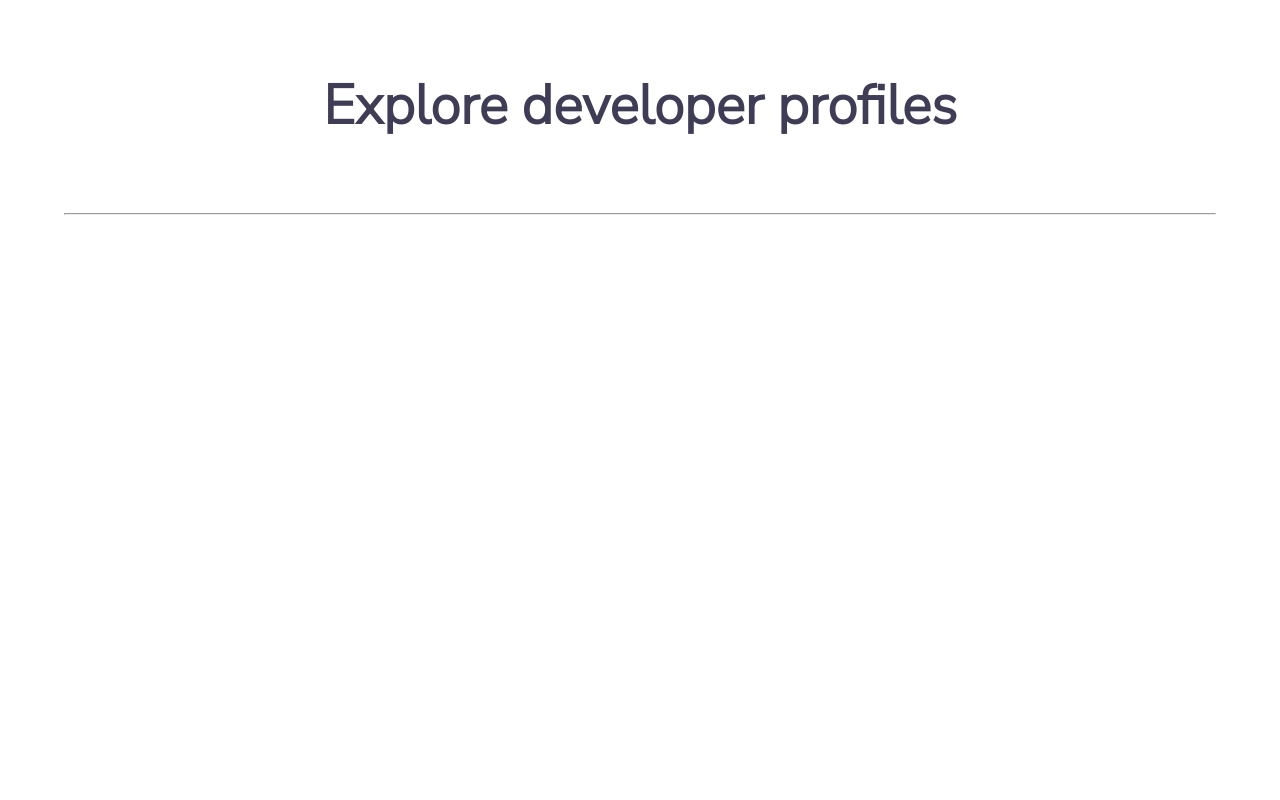
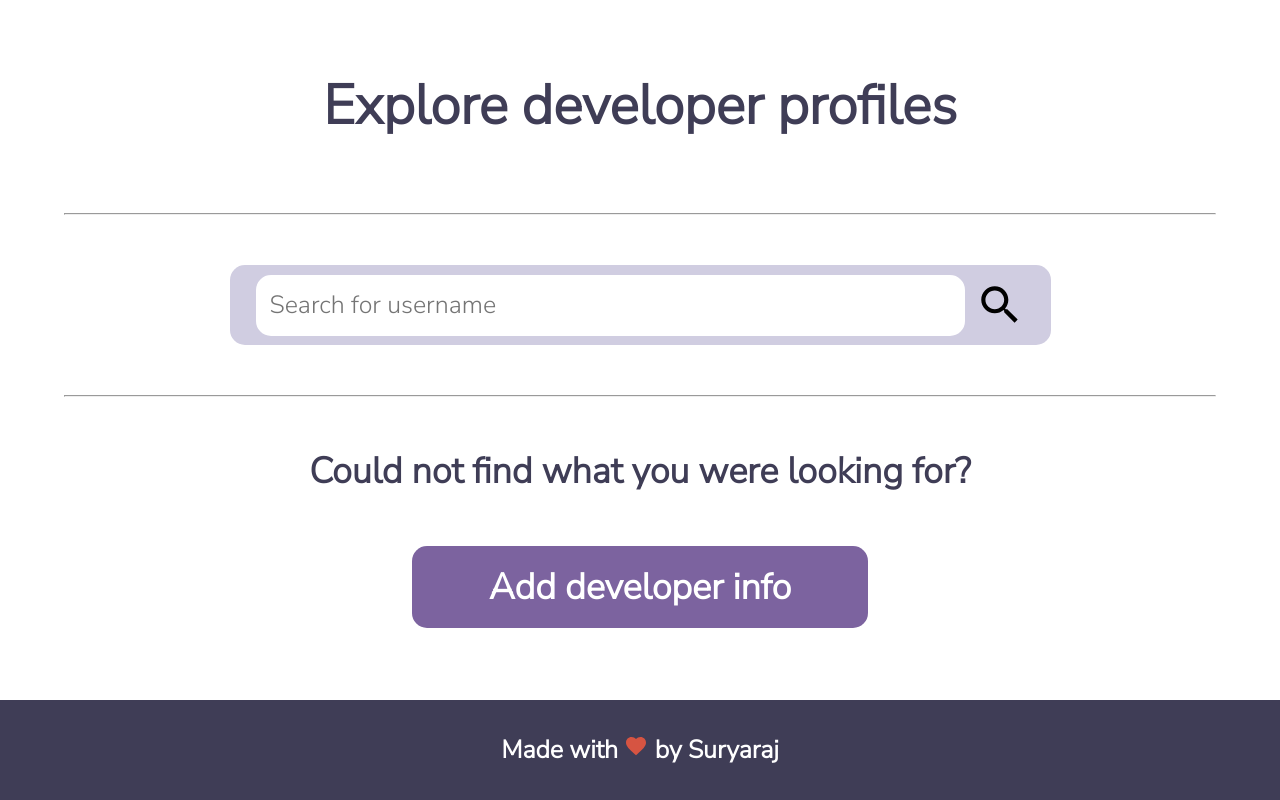
Before and after one commit to suryaraj1/DevelopersProfile, a React (Create React App) app in the folder frontend/: page / in a window 1280 px wide. Shown: the part 616-1416 px from the top of the page. Before the commit the page ends 831 px from the top, so only its background shows below. Built offline with nearby package versions, Linux system fonts and the light colour scheme.

Commit message:
Add main footer searchbar

```diff
--- a/frontend/src/App.js
+++ b/frontend/src/App.js
@@ -1,11 +1,17 @@
 import React from "react";
 import Header from "./components/Header";
+import SearchBar from "./components/SearchBar";
+import Main from "./components/Main";
+import Footer from "./components/Footer";
 
 class App extends React.Component {
   render() {
     return (
       <div className="App">
         <Header />
+        <SearchBar />
+        <Main />
+        <Footer />
       </div>
     );
   }
--- a/frontend/src/components/Footer.css
+++ b/frontend/src/components/Footer.css
@@ -0,0 +1,15 @@
+.footer {
+  width: 100%;
+  margin-top: 72px;
+  height: 100px;
+  background: #3f3d56;
+  display: flex;
+  justify-content: center;
+  align-items: center;
+}
+
+.footer-text {
+  color: #ffffff;
+  font-weight: 600;
+  font-size: 25px;
+}
--- a/frontend/src/components/Footer.js
+++ b/frontend/src/components/Footer.js
@@ -0,0 +1,17 @@
+import React from "react";
+import "./Footer.css";
+import { ReactComponent as Logo } from "../static/favorite-24px.svg";
+
+class Footer extends React.Component {
+  render() {
+    return (
+      <div className="footer">
+        <p className="footer-text">
+          Made with <Logo className="footer-img" fill="#d65442" /> by Suryaraj
+        </p>
+      </div>
+    );
+  }
+}
+
+export default Footer;
--- a/frontend/src/components/Main.css
+++ b/frontend/src/components/Main.css
@@ -0,0 +1,42 @@
+.main-section {
+  display: flex;
+  justify-content: center;
+  align-items: center;
+  flex-direction: column;
+}
+
+.main-section-divider {
+  width: 90%;
+  height: 2px;
+  color: #d0cde1;
+  margin-top: 50px;
+}
+
+.main-section-text {
+  font-style: normal;
+  font-weight: 600;
+  font-size: 36px;
+  color: #3f3d56;
+  margin-top: 50px;
+}
+
+.main-section-btn {
+  font-weight: 600;
+  font-size: 36px;
+  text-align: center;
+  background: #7c639f;
+  border-radius: 15px;
+  color: #ffffff;
+  border: none;
+  outline: none;
+  width: 456px;
+  height: 82px;
+  margin-top: 50px;
+  cursor: pointer;
+  transition: 0.35s;
+}
+
+.main-section-btn:hover {
+  box-shadow: 0 20px 30px -11px rgb(31 35 65 / 37%);
+  transform: translate(0px, -5px);
+}
--- a/frontend/src/components/Main.js
+++ b/frontend/src/components/Main.js
@@ -0,0 +1,18 @@
+import React from "react";
+import "./Main.css";
+
+class Main extends React.Component {
+  render() {
+    return (
+      <div className="main-section">
+        <hr className="main-section-divider" />
+        <p className="main-section-text">
+          Could not find what you were looking for?
+        </p>
+        <button className="main-section-btn">Add developer info</button>
+      </div>
+    );
+  }
+}
+
+export default Main;
--- a/frontend/src/components/SearchBar.css
+++ b/frontend/src/components/SearchBar.css
@@ -0,0 +1,38 @@
+.search-bar {
+  display: flex;
+  justify-content: center;
+  align-items: center;
+  margin-top: 50px;
+}
+
+.search-bar-wrapper {
+  background: #d0cde1;
+  height: 80px;
+  width: 821px;
+  display: flex;
+  justify-content: center;
+  align-items: center;
+  border-radius: 15px;
+}
+
+.search-bar-input {
+  outline: none;
+  width: 709px;
+  border-radius: 15px;
+  height: 61px;
+  border: none;
+  border: 2px solid #ffffff;
+  transition: 0.35s ease-in-out;
+  padding: 6px 12px;
+  font-size: 25px;
+}
+
+.search-bar-input:focus {
+  border: 2px solid #3f3d56;
+}
+
+.search-bar-img {
+  height: 50px;
+  cursor: pointer;
+  margin-left: 10px;
+}
--- a/frontend/src/components/SearchBar.js
+++ b/frontend/src/components/SearchBar.js
@@ -1,13 +1,22 @@
 import React from "react";
+import "./SearchBar.css";
+import searchLogo from "../static/search-24px.svg";
 
 class SearchBar extends React.Component {
   render() {
     return (
       <div className="search-bar">
-        <input type="input" placeholder="Search for username" />
+        <div className="search-bar-wrapper">
+          <input
+            className="search-bar-input"
+            type="input"
+            placeholder="Search for username"
+          />
+          <img className="search-bar-img" src={searchLogo} />
+        </div>
       </div>
     );
   }
 }
 
-export default Searchbar;
+export default SearchBar;
```
Also changed, not shown: frontend/src/static/favorite-24px.svg (added).
